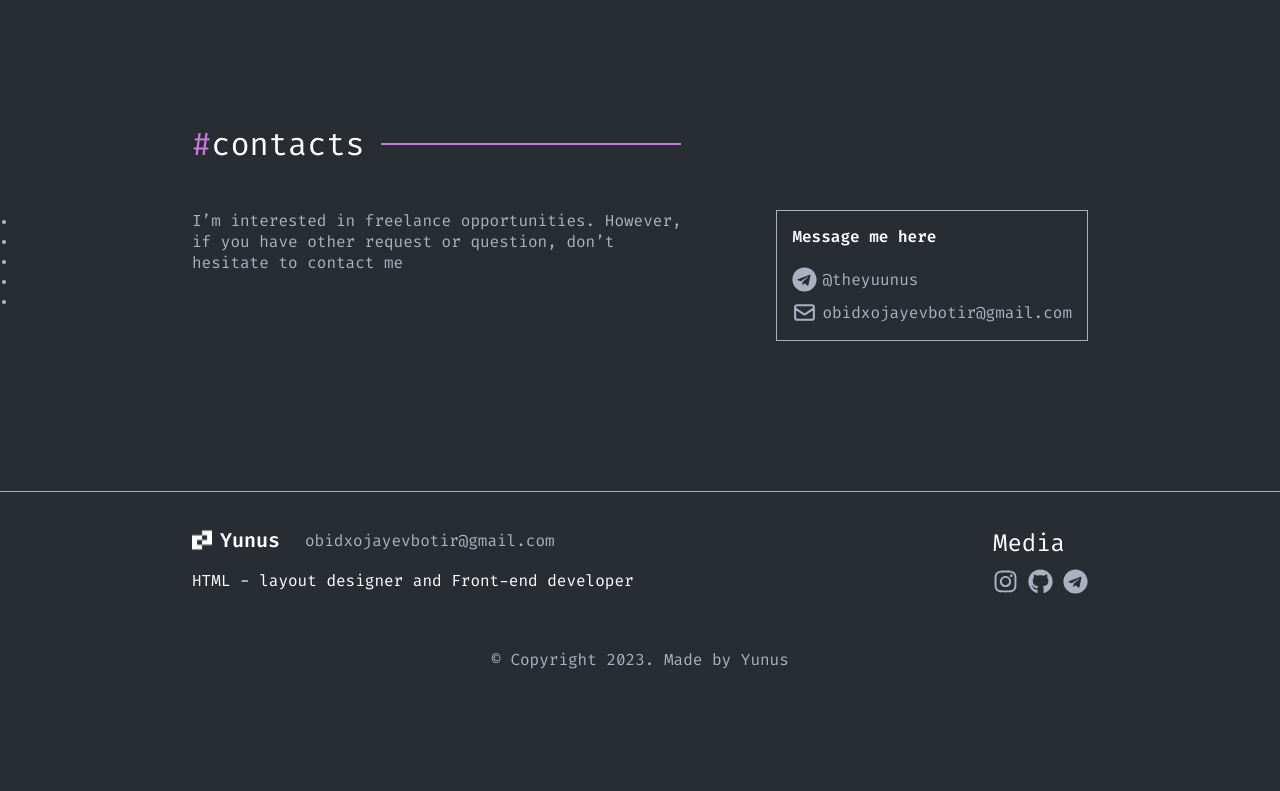
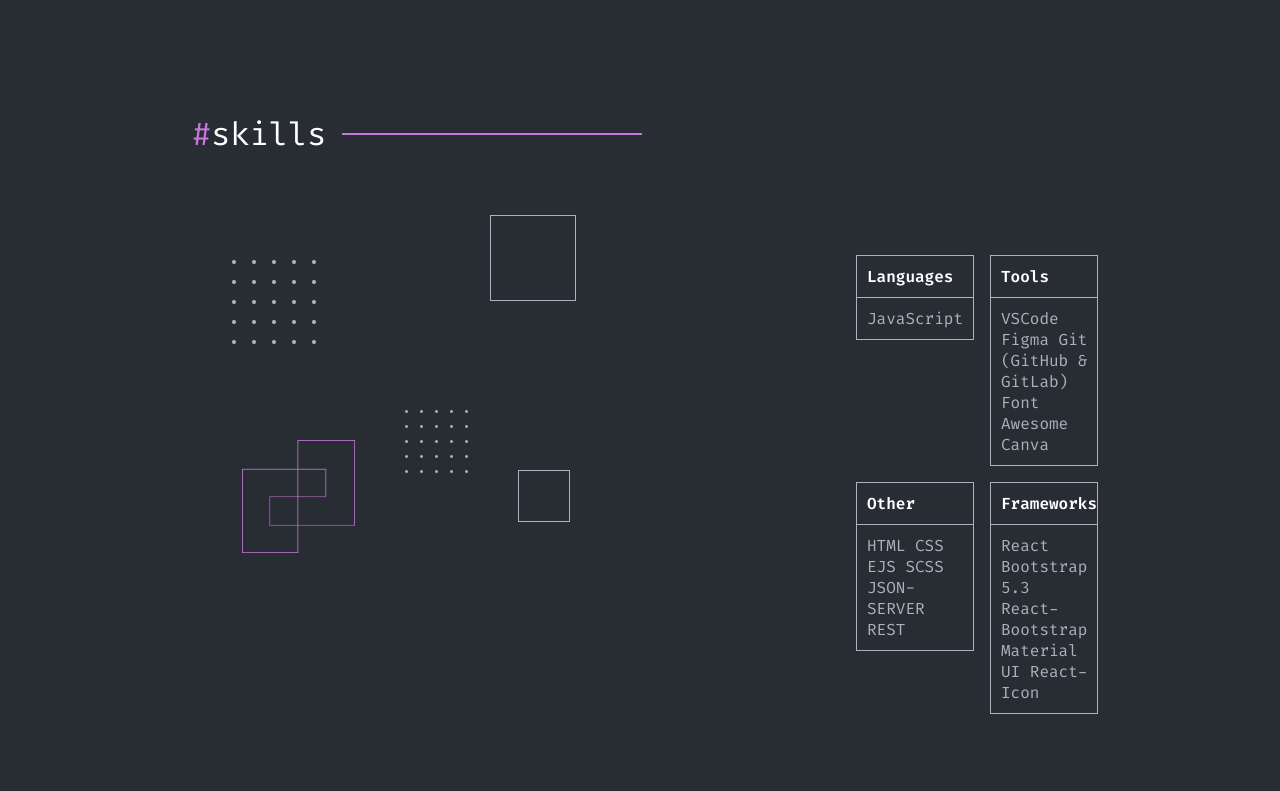
Before and after one commit to theyuunus/Portfolio, a React (Create React App) app: page / in a window 1280 px wide. Shown: the part 1169-1960 px from the top of the page. Before the commit the page ends 1871 px from the top, so only its background shows below. Built offline with nearby package versions, Linux system fonts and the light colour scheme.

Commit message:
#fix #add Skills of Home #Home

```diff
--- a/src/Pages/Home.jsx
+++ b/src/Pages/Home.jsx
@@ -3,12 +3,14 @@ import HomeHeader from '../components/HomeHeader/HomeHeader'
 import HomeAbout from '../components/HomeAbout/HomeAbout'
 import Helmet from '../components/Helmet/Helmet'
 import HomeContact from '../components/HomeContact/HomeContact'
+import HomeSkills from '../components/HomeSkills/HomeSkills'
 
 export default function Home() {
   return (
     <Helmet title="Home">
       <HomeHeader />
       <HomeAbout />
+      <HomeSkills />
       <HomeContact />
     </Helmet>
   )
--- a/src/components/HomeAbout/HomeAbout.jsx
+++ b/src/components/HomeAbout/HomeAbout.jsx
@@ -1,8 +1,13 @@
 import React from 'react'
 import "./HomeAbout.scss"
 import PersonImg from "../../images/PersonImg2.png"
+import ButtonLive from "../ButtonLive/ButtonLive"
+import { Link } from 'react-router-dom'
 
 export default function HomeAbout() {
+    const props = {
+        text: "Read more ->"
+    }
     return (
         <div className="container">
             <div className="HomeAbout">
@@ -26,6 +31,9 @@ export default function HomeAbout() {
                             <br /> <br />
                             Transforming my creativity and knowledge into a websites has been my passion for over a year. I have been helping various clients to establish their presence online. I always strive to learn about the newest technologies and frameworks.
                         </p>
+                        <Link to={"about"}>
+                            <ButtonLive {...props} />
+                        </Link>
                     </div>
                 </div>
                 <div className="HomeAbout-right">
--- a/src/components/HomeAbout/HomeAbout.scss
+++ b/src/components/HomeAbout/HomeAbout.scss
@@ -35,7 +35,6 @@
                 width: 155px;
                 height: 155px;
                 background-image: url("../../images/semi-rectangul.png");
-                // background-position: center;
                 background-repeat: no-repeat;
                 position: absolute;
                 margin-left: -230px;
@@ -51,6 +50,7 @@
                 font-weight: 400;
                 line-height: 26px;
                 padding-top: 23px;
+                padding-bottom: 27px;
             }
         }
     }
--- /dev/null
+++ b/src/components/HomeSkills/HomeSkills.jsx
@@ -0,0 +1,53 @@
+import React from 'react'
+import "./HomeSkills.scss"
+import BackroundLine from "../../images/BackroundLine.png"
+
+export default function HomeSkills() {
+    return (
+        <React.Fragment>
+            <div className="container">
+                <div className="HomeSkills">
+                    <div className="HomeAbout-left-top">
+                        <h1 className="HomeAbout-left-top-h1">
+                            <span className="HomeAbout-left-top-h1-span">#</span>skills
+                        </h1>
+                        <div>
+                            <div className="HomeAbout-left-top-line"></div>
+                        </div>
+                    </div>
+                    <div className="HomeSkills-bottom">
+                        <div className="HomeSkills-bottom-left">
+                            <div className="HomeSkills-bottom-left-topDiv">
+                                <div className="HomeSkills-bottom-left-topDiv-img1"></div>
+                                <div className="HomeSkills-bottom-left-topDiv-img2"></div>
+                            </div>
+                            <div className="HomeSkills-bottom-left-bottomDiv">
+                                <img className="HomeSkills-bottom-left-bottomDiv-img1" src={BackroundLine} alt="" />
+                                <div className="HomeSkills-bottom-left-bottomDiv-img2"></div>
+                                <div className="HomeSkills-bottom-left-bottomDiv-img3"></div>
+                            </div>
+                        </div>
+                        <div className="HomeSkills-bottom-right">
+                            <div className="HomeSkills-bottom-right-div1">
+                                <h3 className="HomeSkills-bottom-right-div1-h3">Languages</h3>
+                                <p className="HomeSkills-bottom-right-div1-p">JavaScript</p>
+                            </div>
+                            <div className="HomeSkills-bottom-right-div2">
+                                <h3 className="HomeSkills-bottom-right-div2-h3">Tools</h3>
+                                <p className="HomeSkills-bottom-right-div2-p">VSCode Figma Git (GitHub & GitLab) Font Awesome Canva</p>
+                            </div>
+                            <div className="HomeSkills-bottom-right-div3">
+                                <h3 className="HomeSkills-bottom-right-div3-h3">Other</h3>
+                                <p className="HomeSkills-bottom-right-div3-p">HTML CSS EJS SCSS JSON-SERVER REST</p>
+                            </div>
+                            <div className="HomeSkills-bottom-right-div4">
+                                <h3 className="HomeSkills-bottom-right-div4-h3">Frameworks</h3>
+                                <p className="HomeSkills-bottom-right-div4-p">React <br /> Bootstrap 5.3 React-Bootstrap Material UI React-Icon</p>
+                            </div>
+                        </div>
+                    </div>
+                </div>
+            </div>
+        </React.Fragment>
+    )
+}
--- /dev/null
+++ b/src/components/HomeSkills/HomeSkills.scss
@@ -0,0 +1,167 @@
+.HomeSkills {
+    margin-top: 110px;
+
+    &-bottom {
+        display: flex;
+        justify-content: space-between;
+        gap: 280px;
+        padding-top: 40px;
+
+        &-left {
+
+            &-topDiv {
+                display: flex;
+                gap: 160px;
+
+                &-img1 {
+                    width: 113px;
+                    height: 113px;
+                    background-image: url("../../images/Dots.png");
+                    background-position: center;
+                    background-repeat: no-repeat;
+                    margin-top: 50px;
+                    margin-left: 25px;
+                }
+
+                &-img2 {
+                    width: 86px;
+                    height: 86px;
+                    border: 1px solid var(--gray, #ABB2BF);
+                    margin-top: 20px;
+                }
+            }
+
+            &-bottomDiv {
+                display: flex;
+                gap: 50px;
+                margin-top: 32px;
+                margin-left: 50px;
+
+                &-img1 {
+                    width: 113px;
+                    height: 113px;
+                    margin-top: 50px;
+                }
+
+                &-img2 {
+                    width: 63px;
+                    height: 63px;
+                    background-image: url("../../images/Dots.png");
+                    background-position: center;
+                    background-repeat: repeat;
+                    background-size: cover;
+                    margin-top: 20px;
+                }
+
+                &-img3 {
+                    width: 52px;
+                    height: 52px;
+                    border: 1px solid var(--gray, #ABB2BF);
+                    margin-top: 80px;
+                }
+            }
+        }
+
+        &-right {
+            display: grid;
+            grid-template-columns: repeat(2, 1fr);
+            text-align: left;
+            align-items: start;
+            gap: 16px;
+            margin-top: 60px;
+
+            &-div1 {
+                border: 1px solid var(--gray, #ABB2BF);
+
+                &-h3 {
+                    color: var(--white, #FFF);
+                    font-size: 16px;
+                    font-style: normal;
+                    font-weight: 600;
+                    line-height: normal;
+                    padding: 10px 0px 10px 10px;
+                    border-bottom: 1px solid var(--gray, #ABB2BF);
+                }
+
+                &-p {
+                    color: var(--gray, #ABB2BF);
+                    font-size: 16px;
+                    font-style: normal;
+                    font-weight: 400;
+                    line-height: normal;
+                    padding: 10px;
+                }
+            }
+
+            &-div2 {
+                border: 1px solid var(--gray, #ABB2BF);
+
+                &-h3 {
+                    color: var(--white, #FFF);
+                    font-size: 16px;
+                    font-style: normal;
+                    font-weight: 600;
+                    line-height: normal;
+                    padding: 10px 0px 10px 10px;
+                    border-bottom: 1px solid var(--gray, #ABB2BF);
+                }
+
+                &-p {
+                    color: var(--gray, #ABB2BF);
+                    font-size: 16px;
+                    font-style: normal;
+                    font-weight: 400;
+                    line-height: normal;
+                    padding: 10px;
+                }
+            }
+
+            &-div3 {
+                border: 1px solid var(--gray, #ABB2BF);
+
+                &-h3 {
+                    color: var(--white, #FFF);
+                    font-size: 16px;
+                    font-style: normal;
+                    font-weight: 600;
+                    line-height: normal;
+                    padding: 10px 0px 10px 10px;
+                    border-bottom: 1px solid var(--gray, #ABB2BF);
+                }
+
+                &-p {
+                    color: var(--gray, #ABB2BF);
+                    font-size: 16px;
+                    font-style: normal;
+                    font-weight: 400;
+                    line-height: normal;
+                    padding: 10px;
+                }
+            }
+
+            &-div4 {
+                border: 1px solid var(--gray, #ABB2BF);
+                margin-bottom: 80px;
+
+                &-h3 {
+                    color: var(--white, #FFF);
+                    font-size: 16px;
+                    font-style: normal;
+                    font-weight: 600;
+                    line-height: normal;
+                    padding: 10px 0px 10px 10px;
+                    border-bottom: 1px solid var(--gray, #ABB2BF);
+                }
+
+                &-p {
+                    color: var(--gray, #ABB2BF);
+                    font-size: 16px;
+                    font-style: normal;
+                    font-weight: 400;
+                    line-height: normal;
+                    padding: 10px;
+                }
+            }
+        }
+    }
+}
```
